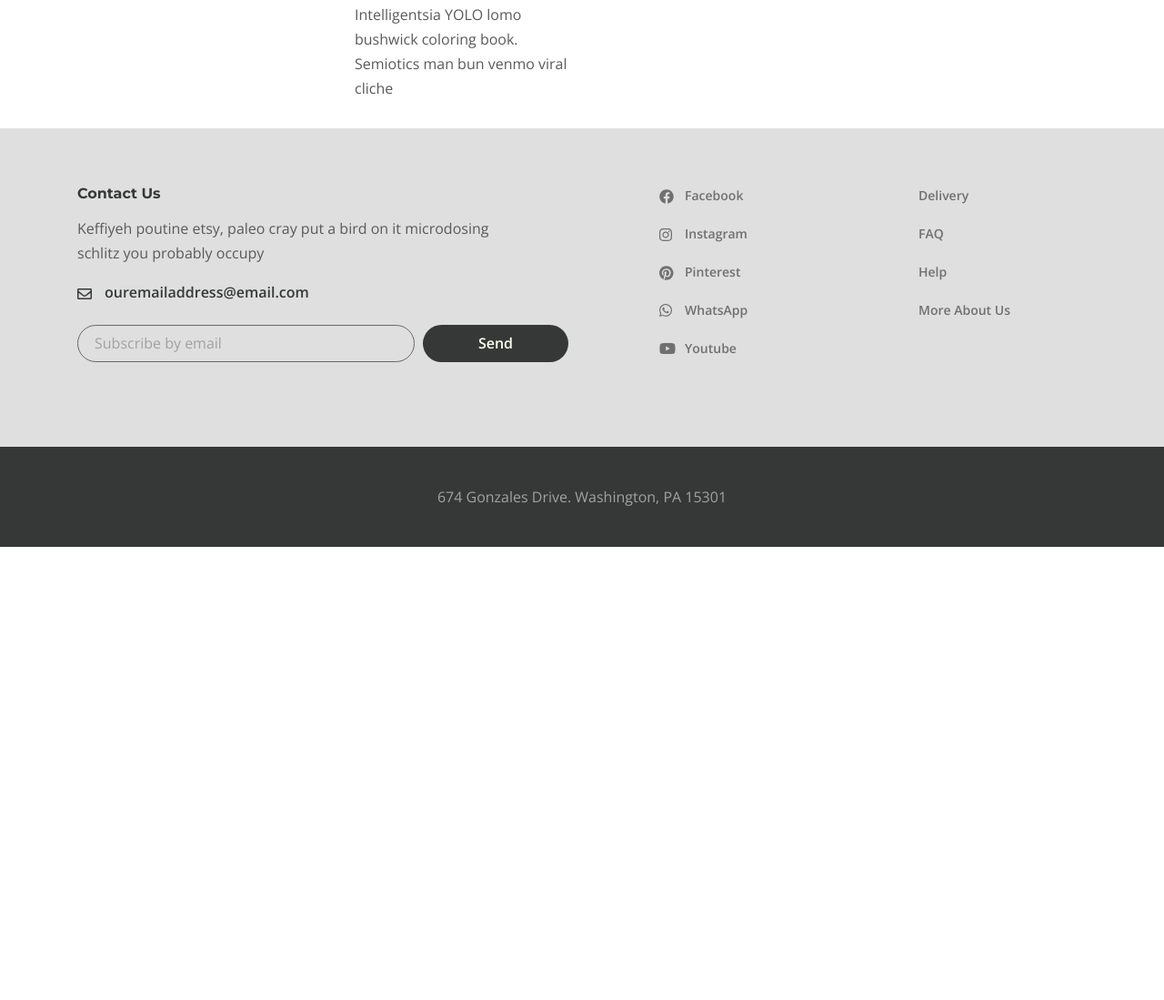
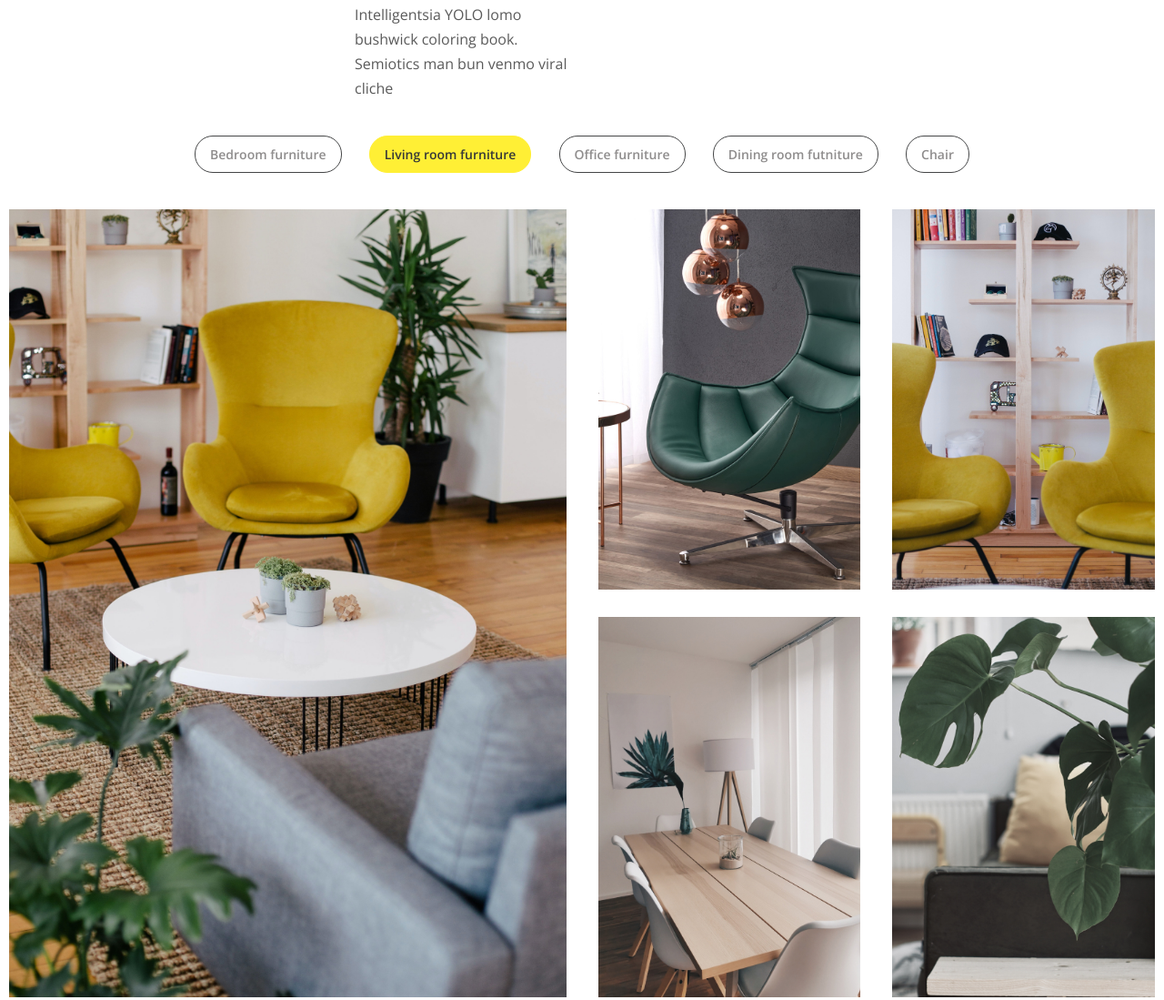
Before and after one commit to AlexandrShnipov/desire-gulp, a website: page app/index.html in a window 1280 px wide. Shown: the part 2776-3875 px from the top of the page at 91% size. Before the commit the page ends 3377 px from the top, so only its background shows below. Drawn offline with nearby package versions, Linux system fonts and the light colour scheme; files that its build step writes are made by us from their sources.

Commit message:
added gallery

```diff
--- a/app/index.html
+++ b/app/index.html
@@ -228,18 +228,19 @@
             How it workss
           </h3>
           <div class="works-path__items">
-           <div class="works-path__items-box">
+            <div class="works-path__items-box">
               <div class="works-path__item works-path__item--consultation">
-                <img class="works-path__item-img" src="images/content/works-path/graphic-tool.svg" alt="icon" >
+                <img class="works-path__item-img" src="images/content/works-path/graphic-tool.svg" alt="icon">
                 <h6 class="works-path__item-title">
                   Designer Consultation
                 </h6>
                 <p class="works-path__item-text">
-                  Kinfolk scenester authentic craft beer truffaut irony intelligentsia YOLO lomo bushwick coloring book. Semiotics man bun venmo viral cliche
+                  Kinfolk scenester authentic craft beer truffaut irony intelligentsia YOLO lomo bushwick coloring book.
+                  Semiotics man bun venmo viral cliche
                 </p>
               </div>
               <div class="works-path__item works-path__item--production">
-                <img class="works-path__item-img" src="images/content/works-path/sofa.svg" alt="icon" >
+                <img class="works-path__item-img" src="images/content/works-path/sofa.svg" alt="icon">
                 <h6 class="works-path__item-title">
                   Production
                 </h6>
@@ -247,9 +248,9 @@
                   Everyday carry actually neutra authentic kogi shabby chic
                 </p>
               </div>
-           </div>
+            </div>
             <div class="works-path__item works-path__item--measuring">
-              <img class="works-path__item-img" src="images/content/works-path/measuring-tape.svg" alt="icon" >
+              <img class="works-path__item-img" src="images/content/works-path/measuring-tape.svg" alt="icon">
               <h6 class="works-path__item-title">
                 Measurements
               </h6>
@@ -260,7 +261,144 @@
           </div>
         </div>
       </section>
-        <!-- /works-path -->
+      <!-- /works-path -->
+
+      <!-- gallery (mixltUp)-->
+
+      <div class="gallery">
+        <div class="container-fluid">
+          <div class="gallery__buttons">
+            <button class="gallery__btn" data-filter=".bedroom">Bedroom furniture</button>
+            <button class="gallery__btn" data-filter=".living">Living room furniture</button>
+            <button class="gallery__btn" data-filter=".office">Office furniture</button>
+            <button class="gallery__btn" data-filter=".dining">Dining room futniture</button>
+            <button class="gallery__btn" data-filter=".chair">Chair</button>
+          </div>
+
+          <!-- gallery__inner -->
+          <div class="gallery__inner">
+
+            <!-- 1 -->
+            <div class="gallery__items mix bedroom">
+              <a class="gallery__item" href="#">
+                <img src="images/content/gallery/1.jpg" alt="foto-gallery">
+              </a>
+
+              <a class="gallery__item" href="#">
+                <img src="images/content/gallery/2.jpg" alt="foto-gallery">
+              </a>
+
+              <a class="gallery__item" href="#">
+                <img src="images/content/gallery/3.jpg" alt="foto-gallery">
+              </a>
+
+              <a class="gallery__item" href="#">
+                <img src="images/content/gallery/4.jpg" alt="foto-gallery">
+              </a>
+
+              <a class="gallery__item" href="#">
+                <img src="images/content/gallery/5.jpg" alt="foto-gallery">
+              </a>
+            </div>
+
+            <!-- 2 -->
+            <div class="gallery__items mix living">
+              <a class="gallery__item" href="#">
+                <img src="images/content/gallery/1.jpg" alt="foto-gallery">
+              </a>
+
+              <a class="gallery__item" href="#">
+                <img src="images/content/gallery/2.jpg" alt="foto-gallery">
+              </a>
+
+              <a class="gallery__item" href="#">
+                <img src="images/content/gallery/3.jpg" alt="foto-gallery">
+              </a>
+
+              <a class="gallery__item" href="#">
+                <img src="images/content/gallery/4.jpg" alt="foto-gallery">
+              </a>
+
+              <a class="gallery__item" href="#">
+                <img src="images/content/gallery/5.jpg" alt="foto-gallery">
+              </a>
+            </div>
+
+            <!-- 3 -->
+            <div class="gallery__items mix office">
+              <a class="gallery__item" href="#">
+                <img src="images/content/gallery/1.jpg" alt="foto-gallery">
+              </a>
+
+              <a class="gallery__item" href="#">
+                <img src="images/content/gallery/2.jpg" alt="foto-gallery">
+              </a>
+
+              <a class="gallery__item" href="#">
+                <img src="images/content/gallery/3.jpg" alt="foto-gallery">
+              </a>
+
+              <a class="gallery__item" href="#">
+                <img src="images/content/gallery/4.jpg" alt="foto-gallery">
+              </a>
+
+              <a class="gallery__item" href="#">
+                <img src="images/content/gallery/5.jpg" alt="foto-gallery">
+              </a>
+            </div>
+
+            <!-- 4 -->
+            <div class="gallery__items mix dining">
+              <a class="gallery__item" href="#">
+                <img src="images/content/gallery/1.jpg" alt="foto-gallery">
+              </a>
+
+              <a class="gallery__item" href="#">
+                <img src="images/content/gallery/2.jpg" alt="foto-gallery">
+              </a>
+
+              <a class="gallery__item" href="#">
+                <img src="images/content/gallery/3.jpg" alt="foto-gallery">
+              </a>
+
+              <a class="gallery__item" href="#">
+                <img src="images/content/gallery/4.jpg" alt="foto-gallery">
+              </a>
+
+              <a class="gallery__item" href="#">
+                <img src="images/content/gallery/5.jpg" alt="foto-gallery">
+              </a>
+            </div>
+
+            <!-- 5 -->
+            <div class="gallery__items mix chair">
+              <a class="gallery__item" href="#">
+                <img src="images/content/gallery/1.jpg" alt="foto-gallery">
+              </a>
+
+              <a class="gallery__item" href="#">
+                <img src="images/content/gallery/2.jpg" alt="foto-gallery">
+              </a>
+
+              <a class="gallery__item" href="#">
+                <img src="images/content/gallery/3.jpg" alt="foto-gallery">
+              </a>
+
+              <a class="gallery__item" href="#">
+                <img src="images/content/gallery/4.jpg" alt="foto-gallery">
+              </a>
+
+              <a class="gallery__item" href="#">
+                <img src="images/content/gallery/5.jpg" alt="foto-gallery">
+              </a>
+            </div>
+            <!-- gallery__inner -->
+
+          </div>
+        </div>
+      </div>
+      <!-- gallery -->
+
 
     </main>
     <!-- main -->
--- a/app/js/main.js
+++ b/app/js/main.js
@@ -14,4 +14,11 @@ $('.rightside-menu__close').on('click' , function () {
     fade: true,
     autoplay: true
  });
+
+ var mixer = mixitup('.gallery__inner', {
+    load:{
+       filter: '.living'
+    }
+ });
+
 })
--- a/app/scss/style.scss
+++ b/app/scss/style.scss
@@ -486,7 +486,7 @@
         &::before {
             content: '';
             position: absolute;
-            bottom: -5px;
+            bottom: -6px;
             left: 0;
             width: 10px;
             height: 10px;
@@ -505,13 +505,14 @@
     }
 
     &__item--consultation,
-    &__item--production{
+    &__item--production {
         padding-bottom: 38px;
     }
 
     &__item--production {
         margin-left: 317px;
-        &::after{
+
+        &::after {
             content: '';
             position: absolute;
             bottom: 0;
@@ -522,10 +523,11 @@
         }
     }
 
-    &__item--measuring{
-      padding-top: 38px;
-      margin-left: 305px;
-        &::before{
+    &__item--measuring {
+        padding-top: 38px;
+        margin-left: 305px;
+
+        &::before {
             content: '';
             position: absolute;
             top: 0;
@@ -546,3 +548,50 @@
         margin-top: 13px;
     }
 }
+
+// gallery
+
+.gallery {
+    padding: 8px 0 90px;
+
+    &__buttons {
+        text-align: center;
+        margin-bottom: 40px;
+    }
+
+    &__btn {
+        margin: 0 13px;
+        background-color: transparent;
+        border: 1px solid #454647;
+        border-radius: 20px;
+        padding: 6px 16px;
+        color: #8F8D8D;
+        font-size: 14px;
+        font-weight: 600;
+        cursor: pointer;
+    }
+
+    .mixitup-control-active {
+        background-color: #FFEF35;
+        border: 1px solid #FFEF35;
+        color: $title;
+    }
+
+    &__items{
+        display: grid;
+        grid-template-columns: repeat(4 ,1fr);
+        grid-template-rows: repeat(2 , 1fr);
+        gap: 30px 35px;
+    }
+    &__item:first-child{
+        grid-column: span 2;
+        grid-row: span 2;
+    }
+
+    &__item img{
+        object-fit: cover;
+        width: 100%;
+        height: 100%;
+        max-height: 1150px;
+    }
+}
--- a/gulpfile.js
+++ b/gulpfile.js
@@ -42,6 +42,7 @@ function scripts() {
   return src([
     'node_modules/jquery/dist/jquery.js',
     'node_modules/slick-carousel/slick/slick.js',
+    'node_modules/mixitup/dist/mixitup.js',
     'app/js/main.js'
   ])
     .pipe(concat('main.min.js'))
--- a/package.json
+++ b/package.json
@@ -18,7 +18,10 @@
     "gulp-sass": "^4.1.0",
     "gulp-uglify-es": "^2.0.0",
     "jquery": "^3.5.1",
-    "slick-carousel": "^1.8.1"
+    "mixit": "^0.3.1",
+    "mixitup": "^3.3.1",
+    "slick-carousel": "^1.8.1",
+    "up": "^1.0.2"
   },
   "dependencies": {}
 }
```
Also changed, not shown: app/css/style.min.css, app/images/content/gallery/1.jpg (added), app/images/content/gallery/2.jpg (added), app/images/content/gallery/3.jpg (added), app/images/content/gallery/4.jpg (added), app/images/content/gallery/5.jpg (added), app/js/main.min.js, 1 other file.
